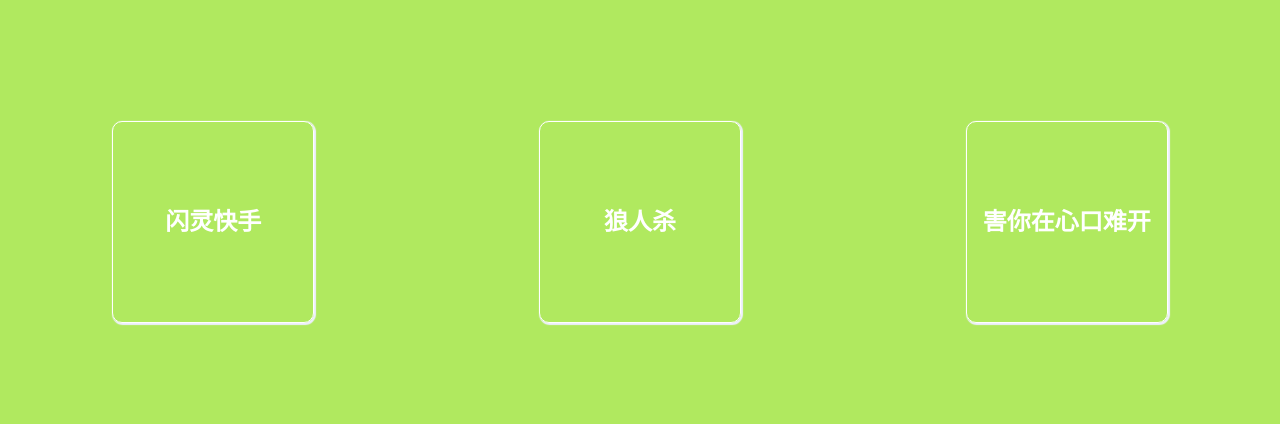
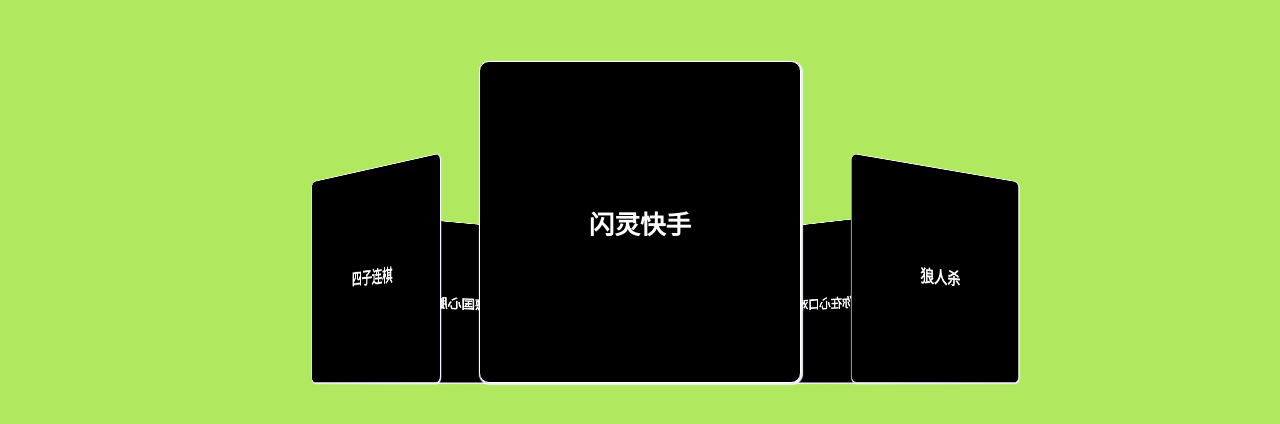
Before and after one commit to 1045922393/Hi_Vue3, a Vue app: page /#/ in a window 1280 px wide. Shown: the part 178-602 px from the top of the page. Built offline with nearby package versions, Linux system fonts and the light colour scheme.

Commit message:
style: 首页轮播图

```diff
--- a/src/route/routes.ts
+++ b/src/route/routes.ts
@@ -15,6 +15,16 @@ export const routes = [
     component: () => import("../view/hnzxknk.vue"),
   },
   {
+    path: "/null",
+    name: "德国心脏病",
+    component: () => import("../view/null.vue"),
+  },
+  {
+    path: "/null",
+    name: "四子连棋",
+    component: () => import("../view/null.vue"),
+  },
+  {
     path: "/",
     name: "首页",
     hide: true,
--- a/src/view/home.vue
+++ b/src/view/home.vue
@@ -1,13 +1,22 @@
 <template>
   <div class="v_home">
     <div class="out_box">
-      <router-link
-        class="game_box"
+      <div
+        class="game_box hide_img"
+        :class="{
+          leftImg: index === leftIndex,
+          rightImg: index === rightIndex,
+          centerImg: index === centerIndex,
+          leftBackImg: index === leftBackIndex && routerComp.length > 4,
+          rightBackImg: index === rightBackIndex && routerComp.length > 4,
+        }"
         v-for="(item, index) in routerComp"
         :key="item.name"
         :to="item.path"
-        >{{ item.name }}</router-link
+        @click="clickRouter(index, item.path)"
       >
+        {{ item.name }}
+      </div>
       <!-- <router-link class="game_box" :to="{ path: './hnzxknk' }"
         >害你在心口难开</router-link
       >
@@ -22,40 +31,131 @@
 // ==================================== 一、组件类 ====================================
 // ==================================== 二、变量类 ====================================
 import { routes } from "@/route/routes";
+import { useRouter } from "vue-router";
 // ==================================== 三、方法类 ====================================
 import { rndColor } from "../utils";
-import { onMounted, computed } from "vue";
+import { onMounted, computed, ref } from "vue";
 // ==================================== 四、API类  ====================================
 const routerComp = computed(() => routes.filter((item) => !item.hide));
 onMounted(() => {
-  const box: any = document.querySelector(".out_box");
+  const box: any = document.querySelector(".v_home");
   box.style.background = rndColor();
 });
+
+const centerIndex = ref(0);
+const leftIndex = computed(() => {
+  let temp = centerIndex.value - 1;
+  if (temp < 0) {
+    temp = routerComp.value.length + temp;
+  }
+  return temp;
+});
+const rightIndex = computed(() => {
+  let temp = centerIndex.value + 1;
+  if (temp > routerComp.value.length - 1) {
+    temp = temp - routerComp.value.length;
+  }
+  return temp;
+});
+const leftBackIndex = computed(() => {
+  let temp = centerIndex.value - 2;
+  if (temp < 0) {
+    temp = routerComp.value.length + temp;
+  }
+  return temp;
+});
+const rightBackIndex = computed(() => {
+  let temp = centerIndex.value + 2;
+  if (temp > routerComp.value.length - 1) {
+    temp = temp - routerComp.value.length;
+  }
+  return temp;
+});
+const router = useRouter();
+
+const clickRouter = (index, path) => {
+  if (centerIndex.value == index) {
+    router.push({
+      path: path,
+    });
+    return;
+  }
+  centerIndex.value = index;
+};
 </script>
 <style scoped lang="less">
 .v_home {
+  align-items: center;
+  justify-content: center;
+  display: flex;
+  width: 100vw;
+  height: 100vh;
+
   .out_box {
+    padding: 10px;
+    position: relative;
     width: 100vw;
-    height: 100vh;
-    display: flex;
-    align-items: center;
-    justify-content: space-around;
-    flex-wrap: wrap;
+    height: 200px;
+    // overflow: hidden;
+    // flex-wrap: wrap;
   }
   .game_box {
-    display: block;
-    line-height: 200px;
+    cursor: pointer;
+    position: absolute;
+    flex: 0 0 200px;
+    display: inline-block;
+    // line-height: 100px;
     text-align: center;
     text-decoration: none;
     box-shadow: 1px 1px 1px 1px #eeefff;
-    width: 200px;
-    height: 200px;
+    display: flex;
+    justify-content: center;
+    align-items: center;
+    width: 25vw;
+    min-height: 25vw;
     border-radius: 10px;
-    font-size: 24px;
+    font-size: 2vw;
     font-weight: 800;
     color: #fff;
-    /* background-color: transparent; */
+    background-color: black;
     border: 1px solid #fff;
+    perspective: 800px;
+    transform-style: preserve-3d;
+    transition: all 1.5s;
+    left: 50%;
+    top: 50%;
+  }
+  .hide_img {
+    transform: perspective(800px) translateX(-110%) translateZ(-1000px)
+      translateY(-50%);
+    z-index: 7;
+  }
+
+  .leftBackImg {
+    transform: perspective(800px) translateX(-215%) translateZ(-800px)
+      translateY(-50%) rotateY(-150deg);
+    z-index: 8;
+  }
+  .rightBackImg {
+    transform: perspective(800px) translateX(15%) translateZ(-800px)
+      translateY(-50%) rotateY(150deg);
+    z-index: 8;
+  }
+
+  .leftImg {
+    transform: perspective(800px) translateX(-200%) translateZ(-400px)
+      translateY(-50%) rotateY(-30deg);
+    z-index: 9;
+  }
+  .rightImg {
+    transform: perspective(800px) translateX(65%) translateZ(-400px)
+      translateY(-50%) rotateY(30deg);
+    z-index: 9;
+  }
+  .centerImg {
+    transform: perspective(800px) translateX(-50%) translateZ(0)
+      translateY(-50%);
+    z-index: 10;
   }
 }
 </style>
--- /dev/null
+++ b/src/view/null.vue
@@ -0,0 +1,20 @@
+<template>
+  <div class="null">敬请期待</div>
+</template>
+<script lang="ts" setup>
+//@@description@@
+// ==================================== 一、组件类 ====================================
+// ==================================== 二、变量类 ====================================
+// ==================================== 三、方法类 ====================================
+// ==================================== 四、API类  ====================================
+</script>
+<style scoped lang="less">
+.null {
+  height: 100vh;
+  width: 100vw;
+  display: flex;
+  justify-content: center;
+  align-items: center;
+  font-size: 2vw;
+}
+</style>
--- a/src/view/shining.vue
+++ b/src/view/shining.vue
@@ -13,13 +13,18 @@
   </div>
   <div class="dialog" v-if="gameDialog">
     <span class="close" @click="gameDialog = false">x</span>
-    <div class="showCard" @click="init">
-      <transition name="fade" mode="default">
-        <div v-show="showImg" class="card-face">
-          <component class="firstImg" :is="listData[0]"></component>
-          <component class="secondImg" :is="listData[1]"></component>
-        </div>
-      </transition>
+    <div class="showCard" :class="{ greenStatus: showImg }" @click="init">
+      <div v-show="showImg" class="card-face">
+        <component class="firstImg" :is="listData[0]"></component>
+        <component class="secondImg" :is="listData[1]"></component>
+      </div>
+      <div v-show="!showImg" class="waiting">
+        <span class="jump" style="--delay: 0s">R</span>
+        <span class="jump" style="--delay: 0.2s">e</span>
+        <span class="jump" style="--delay: 0.4s">a</span>
+        <span class="jump" style="--delay: 0.6s">d</span>
+        <span class="jump" style="--delay: 0.8s">y</span>
+      </div>
     </div>
   </div>
   <div class="dialog" v-if="dialogShow">
@@ -154,10 +159,24 @@ img,
   height: 600px;
   border-radius: 20px;
   background-color: rgba(0, 0, 0, 0.75);
-  border: 10px solid yellow;
-  transition: 1s all;
-  transform-style: preserve-3d;
+  border: 10px solid red;
+  &.greenStatus {
+    border: 10px solid greenyellow;
+  }
+  .waiting {
+    font-size: 50px;
+    color: #fff;
+    position: absolute;
+    top: 50%;
+    left: 50%;
+    transform: translate(-50%, -50%);
 
+    .jump {
+      display: inline-block;
+      animation: 2s linear infinite goJump;
+      animation-delay: var(--delay);
+    }
+  }
   .card-face {
     width: 100%;
     height: 100%;
@@ -248,4 +267,16 @@ img,
     font-size: 30px;
   }
 }
+
+@keyframes goJump {
+  0% {
+    transform: translateY(0);
+  }
+  50% {
+    transform: translateY(10px);
+  }
+  100% {
+    transform: translateY(0);
+  }
+}
 </style>
```
